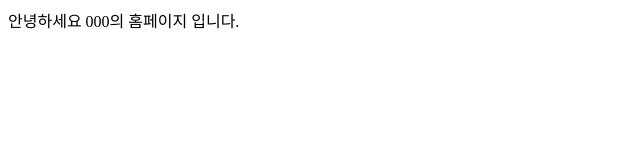
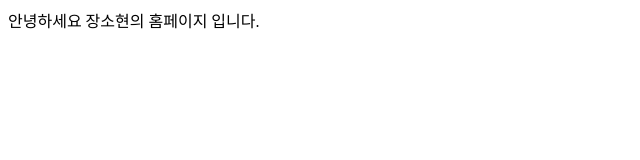
Before and after one commit to shyssovl/shyssovl.github.io, a plain HTML site: page index.html in a window 1280 px wide. Shown: the full height of the page, 0-640 px from the left. Drawn offline with Linux system fonts and the light colour scheme.

Commit message:
index.html

```diff
--- a/index.html
+++ b/index.html
@@ -1,8 +1,8 @@
 <html>
     <head>
-        <title>000의 홈페이지</title>
+        <title>장소현의 홈페이지</title>
     </head>
     <body>
-        안녕하세요 000의 홈페이지 입니다.
+        안녕하세요 장소현의 홈페이지 입니다.
     </body>
 </html>
```
